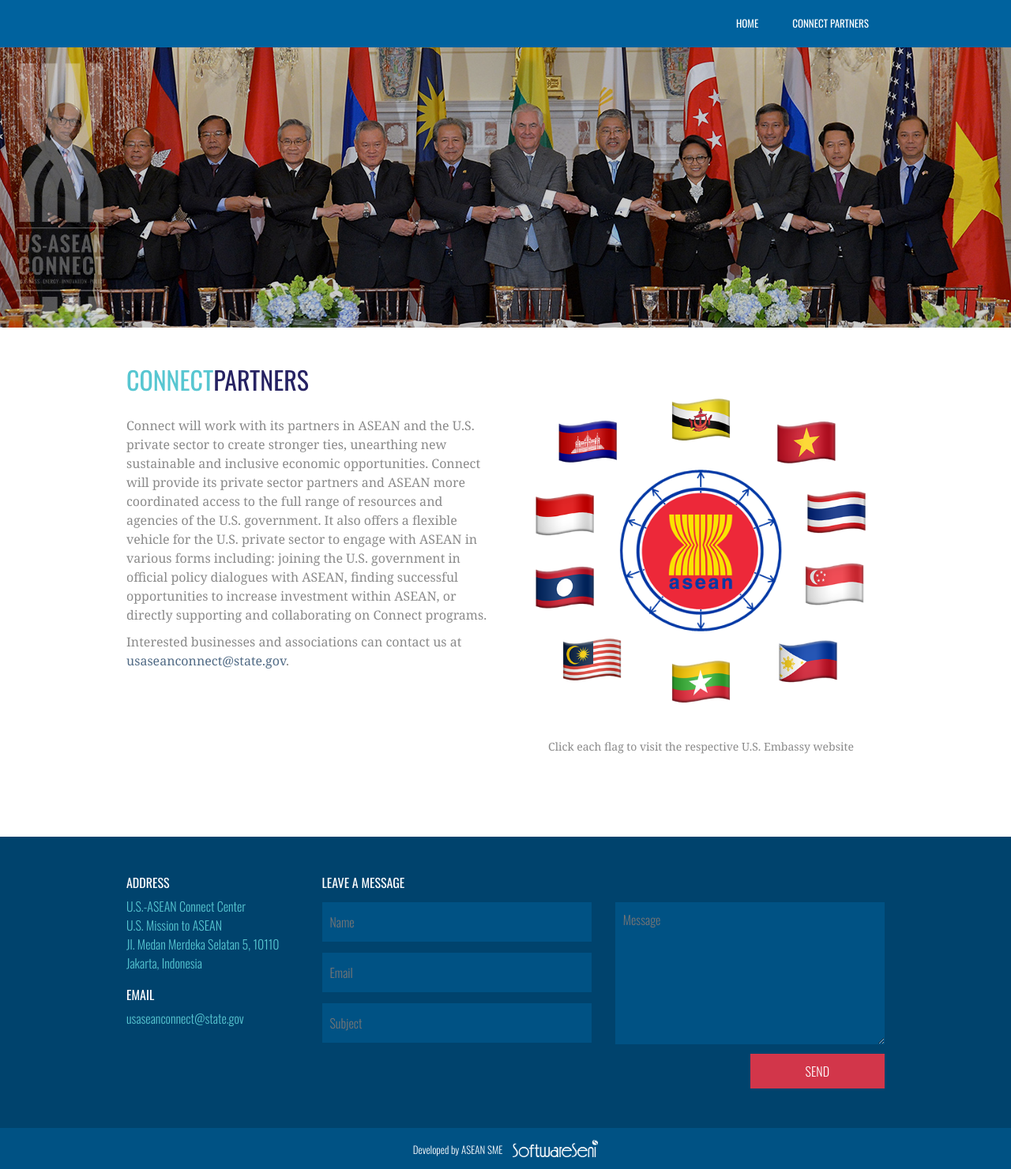
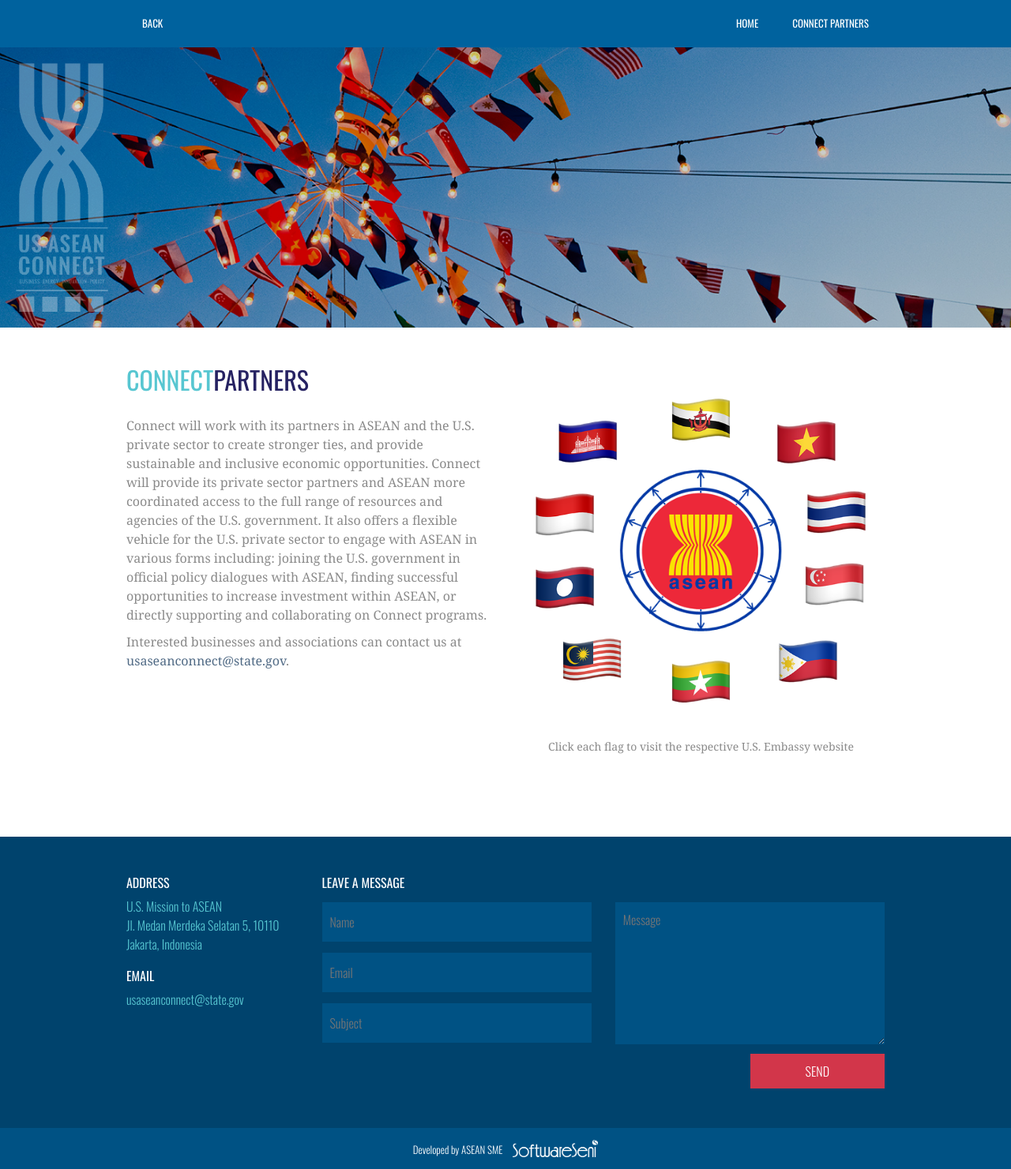
Before and after one commit to SoftwareSeniPT/uschtml, a PHP site: page /connect-partners.html in a window 1280 px wide. Shown: the whole page at 79% size. Run offline with PHP 8.4, Linux system fonts and the light colour scheme; some web fonts are replaced.

Commit message:
Update ui

```diff
--- a/article-2.html
+++ b/article-2.html
@@ -63,6 +63,9 @@
             <div id='navbar' class='widget widget_ss_menu_widget'>
                 <div class="menu-header-container">
                     <ul id="menu-header" class="menu">
+                        <li id="back-button" class="menu-item menu-item-type-post_type menu-item-object-page current-menu-item page_item page-item-2 current_page_item menu-item-19">
+                            <a href="./">Back</a>
+                        </li>
                         <li id="menu-item-19" class="menu-item menu-item-type-post_type menu-item-object-page current-menu-item page_item page-item-2 current_page_item menu-item-19">
                             <a href="https://asean.usmission.gov/connect/">Home</a>
                         </li>
@@ -117,7 +120,6 @@
         <div class="col-md-3">
           <div class="footer-section">
             <h4>Address</h4>
-            <p>U.S.-ASEAN Connect Center</p>
             <p>U.S. Mission to ASEAN<br/>
             Jl. Medan Merdeka Selatan 5, 10110<br/>
             Jakarta, Indonesia</p>
--- a/article-3.html
+++ b/article-3.html
@@ -63,6 +63,9 @@
             <div id='navbar' class='widget widget_ss_menu_widget'>
                 <div class="menu-header-container">
                     <ul id="menu-header" class="menu">
+                        <li id="back-button" class="menu-item menu-item-type-post_type menu-item-object-page current-menu-item page_item page-item-2 current_page_item menu-item-19">
+                            <a href="./">Back</a>
+                        </li>
                         <li id="menu-item-19" class="menu-item menu-item-type-post_type menu-item-object-page current-menu-item page_item page-item-2 current_page_item menu-item-19">
                             <a href="https://asean.usmission.gov/connect/">Home</a>
                         </li>
@@ -111,7 +114,6 @@
         <div class="col-md-3">
           <div class="footer-section">
             <h4>Address</h4>
-            <p>U.S.-ASEAN Connect Center</p>
             <p>U.S. Mission to ASEAN<br/>
             Jl. Medan Merdeka Selatan 5, 10110<br/>
             Jakarta, Indonesia</p>
--- a/article-4.html
+++ b/article-4.html
@@ -63,6 +63,9 @@
             <div id='navbar' class='widget widget_ss_menu_widget'>
                 <div class="menu-header-container">
                     <ul id="menu-header" class="menu">
+                        <li id="back-button" class="menu-item menu-item-type-post_type menu-item-object-page current-menu-item page_item page-item-2 current_page_item menu-item-19">
+                            <a href="./">Back</a>
+                        </li>
                         <li id="menu-item-19" class="menu-item menu-item-type-post_type menu-item-object-page current-menu-item page_item page-item-2 current_page_item menu-item-19">
                             <a href="https://asean.usmission.gov/connect/">Home</a>
                         </li>
@@ -108,7 +111,6 @@
         <div class="col-md-3">
           <div class="footer-section">
             <h4>Address</h4>
-            <p>U.S.-ASEAN Connect Center</p>
             <p>U.S. Mission to ASEAN<br/>
             Jl. Medan Merdeka Selatan 5, 10110<br/>
             Jakarta, Indonesia</p>
--- a/article-5.html
+++ b/article-5.html
@@ -63,6 +63,9 @@
             <div id='navbar' class='widget widget_ss_menu_widget'>
                 <div class="menu-header-container">
                     <ul id="menu-header" class="menu">
+                        <li id="back-button" class="menu-item menu-item-type-post_type menu-item-object-page current-menu-item page_item page-item-2 current_page_item menu-item-19">
+                            <a href="./">Back</a>
+                        </li>
                         <li id="menu-item-19" class="menu-item menu-item-type-post_type menu-item-object-page current-menu-item page_item page-item-2 current_page_item menu-item-19">
                             <a href="https://asean.usmission.gov/connect/">Home</a>
                         </li>
@@ -111,7 +114,6 @@
         <div class="col-md-3">
           <div class="footer-section">
             <h4>Address</h4>
-            <p>U.S.-ASEAN Connect Center</p>
             <p>U.S. Mission to ASEAN<br/>
             Jl. Medan Merdeka Selatan 5, 10110<br/>
             Jakarta, Indonesia</p>
--- a/connect-partners.html
+++ b/connect-partners.html
@@ -63,6 +63,9 @@
             <div id='navbar' class='widget widget_ss_menu_widget'>
                 <div class="menu-header-container">
                     <ul id="menu-header" class="menu">
+                        <li id="back-button" class="menu-item menu-item-type-post_type menu-item-object-page current-menu-item page_item page-item-2 current_page_item menu-item-19">
+                            <a href="./">Back</a>
+                        </li>
                         <li id="menu-item-19" class="menu-item menu-item-type-post_type menu-item-object-page current-menu-item page_item page-item-2 current_page_item menu-item-19">
                             <a href="https://asean.usmission.gov/connect/">Home</a>
                         </li>
@@ -89,7 +92,7 @@
       <div class="row">
         <div class="col-md-6">
           <h2><span class="title-prefix">Connect</span>Partners</h2>
-          <p>Connect will work with its partners in ASEAN and the U.S. private sector to create stronger ties, unearthing new sustainable and inclusive economic opportunities. Connect will provide its private sector partners and ASEAN more coordinated access to the full range of resources and agencies of the U.S. government. It also offers a flexible vehicle for the U.S. private sector to engage with ASEAN in various forms including: joining the U.S. government in official policy dialogues with ASEAN, finding successful opportunities to increase investment within ASEAN, or directly supporting and collaborating on Connect programs. </p>
+          <p>Connect will work with its partners in ASEAN and the U.S. private sector to create stronger ties, and provide sustainable and inclusive economic opportunities. Connect will provide its private sector partners and ASEAN more coordinated access to the full range of resources and agencies of the U.S. government. It also offers a flexible vehicle for the U.S. private sector to engage with ASEAN in various forms including: joining the U.S. government in official policy dialogues with ASEAN, finding successful opportunities to increase investment within ASEAN, or directly supporting and collaborating on Connect programs. </p>
           <p>Interested businesses and associations can contact us at <a href="mailto:usaseanconnect@state.gov">usaseanconnect@state.gov</a>.</p>
         </div>
         <div class="col-md-6">
@@ -166,7 +169,6 @@
         <div class="col-md-3">
           <div class="footer-section">
             <h4>Address</h4>
-            <p>U.S.-ASEAN Connect Center</p>
             <p>U.S. Mission to ASEAN<br/>
             Jl. Medan Merdeka Selatan 5, 10110<br/>
             Jakarta, Indonesia</p>
--- a/connect-resources.html
+++ b/connect-resources.html
@@ -63,6 +63,9 @@
             <div id='navbar' class='widget widget_ss_menu_widget'>
                 <div class="menu-header-container">
                     <ul id="menu-header" class="menu">
+                        <li id="back-button" class="menu-item menu-item-type-post_type menu-item-object-page current-menu-item page_item page-item-2 current_page_item menu-item-19">
+                            <a href="./">Back</a>
+                        </li>
                         <li id="menu-item-19" class="menu-item menu-item-type-post_type menu-item-object-page current-menu-item page_item page-item-2 current_page_item menu-item-19">
                             <a href="https://asean.usmission.gov/connect/">Home</a>
                         </li>
@@ -278,7 +281,6 @@
         <div class="col-md-3">
           <div class="footer-section">
             <h4>Address</h4>
-            <p>U.S.-ASEAN Connect Center</p>
             <p>U.S. Mission to ASEAN<br/>
             Jl. Medan Merdeka Selatan 5, 10110<br/>
             Jakarta, Indonesia</p>
--- a/js/app.js
+++ b/js/app.js
@@ -12,7 +12,7 @@ var app = {
         app.animateHeroText();
         app.detectMobile();
         app.detectIsHeroImageLoaded();
-        app.connectEventViewMore();
+        // app.connectEventViewMore();
         app.connectTeamPopup();
         app.wrapConnectTeam();
         app.sliceSlideBackground();
--- a/scss/style.scss
+++ b/scss/style.scss
@@ -171,6 +171,15 @@ select {
     padding-left: 15px;
     padding-right: 15px;
     margin: 0 auto;
+}
+
+#navbar .menu>li#back-button {
+  display: none ;
+}
+
+body:not(.home) #navbar .menu>li#back-button {
+    float: left;
+    display: block;
 }
 .container-fluid {
     padding-left: 15px;
```
Also changed, not shown: css/style.css (+7 -0 lines), index.html (+7 -4 lines), build/app.min.js, build/min/app.min-min.js, build/style.min.css, images/Four-President_Connect-Story1.jpg, js/min/app-min.js, 4 other files.
